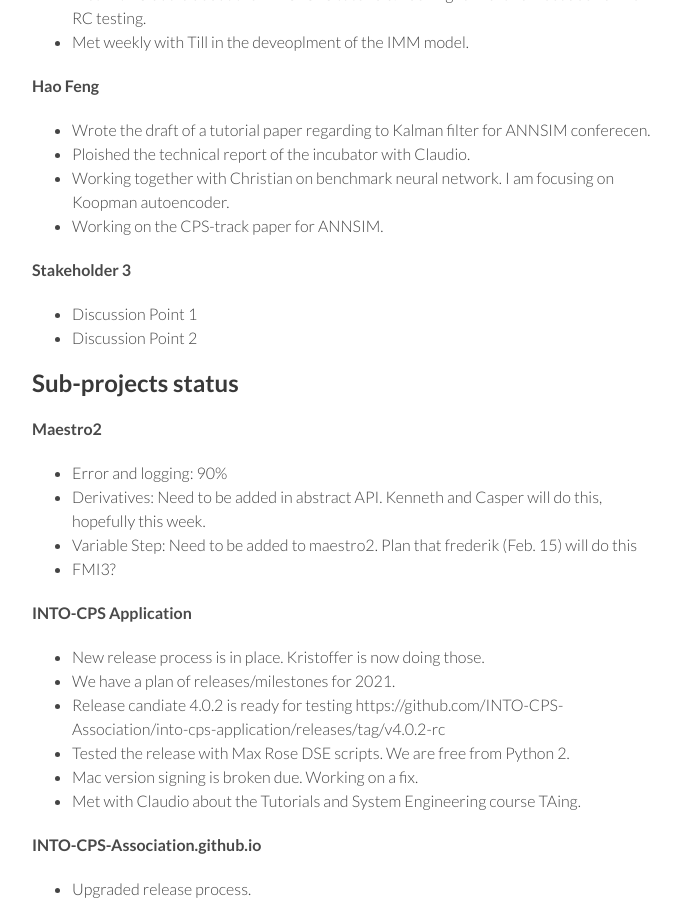
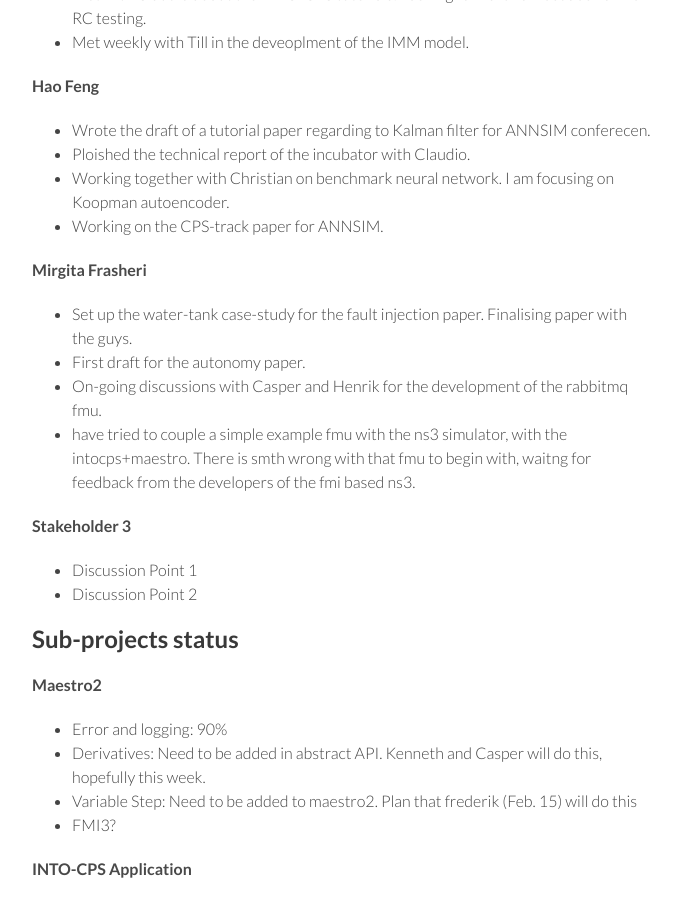
Before and after one commit to digitaltwincentre/digitaltwincentre.github.io, a Jekyll site: the page built from _biweeklies/Biweekly-33.md, in a window 1280 px wide and 900 px high, scrolled down 1307 px. Shown: the whole window, without its empty margins (418-1099 px from the left). Built offline with Jekyll 4.4.1, drawn with Linux system fonts in a browser that asks for light colours; nearby versions of some CDN libraries.

Commit message:
Update Biweekly-33.md

```diff
--- a/_biweeklies/Biweekly-33.md
+++ b/_biweeklies/Biweekly-33.md
@@ -62,6 +62,12 @@ date: 11 February 2021, 1230 CET
 * Working together with Christian on benchmark neural network. I am focusing on Koopman autoencoder.
 * Working on the CPS-track paper for ANNSIM.
 
+#### Mirgita Frasheri
+* Set up the water-tank case-study for the fault injection paper. Finalising paper with the guys.
+* First draft for the autonomy paper.
+* On-going discussions with Casper and Henrik for the development of the rabbitmq fmu.
+* have tried to couple a simple example fmu with the ns3 simulator, with the intocps+maestro. There is smth wrong with that fmu to begin with, waitng for feedback from the developers of the fmi based ns3.
+
 #### Stakeholder 3
 * Discussion Point 1
 * Discussion Point 2
```
